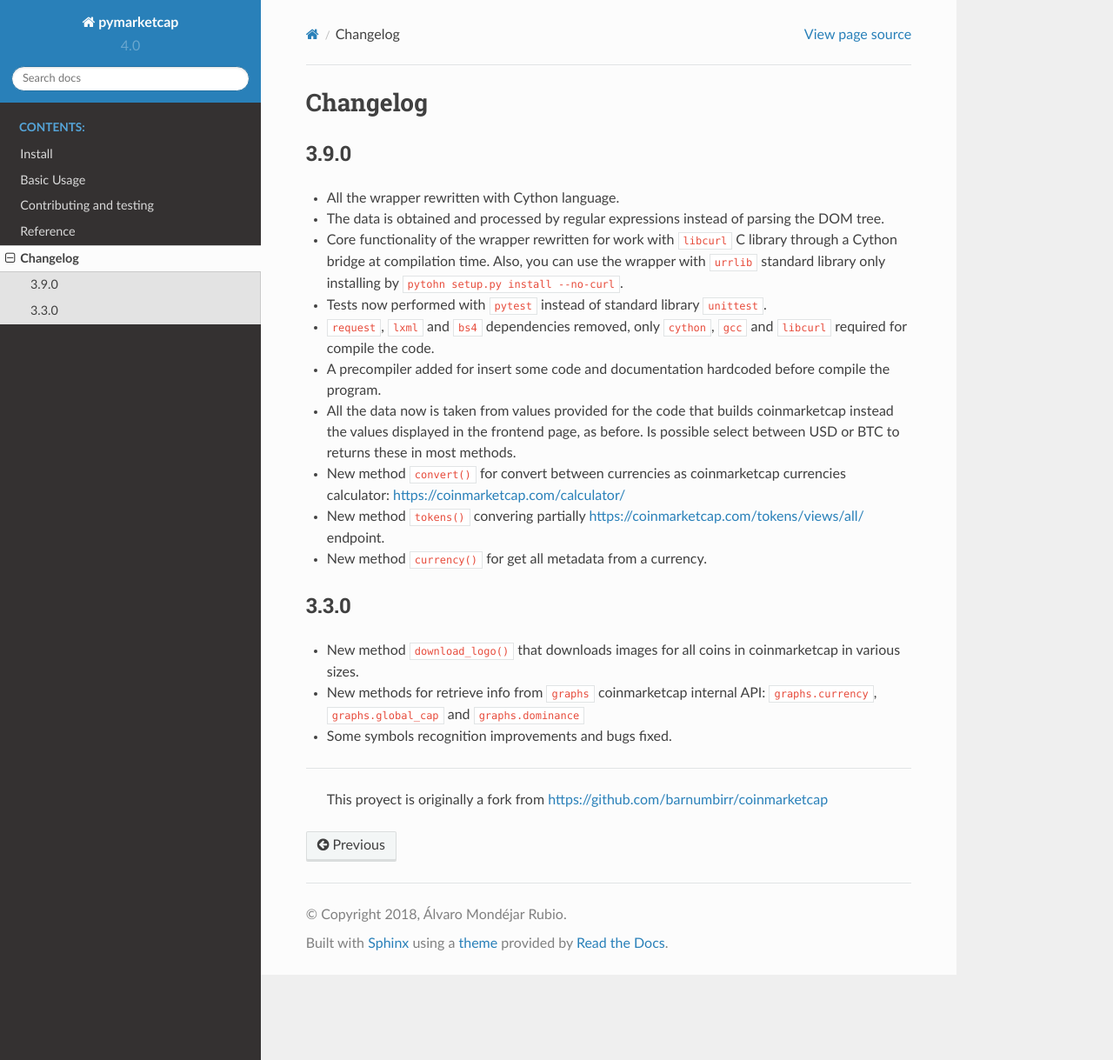
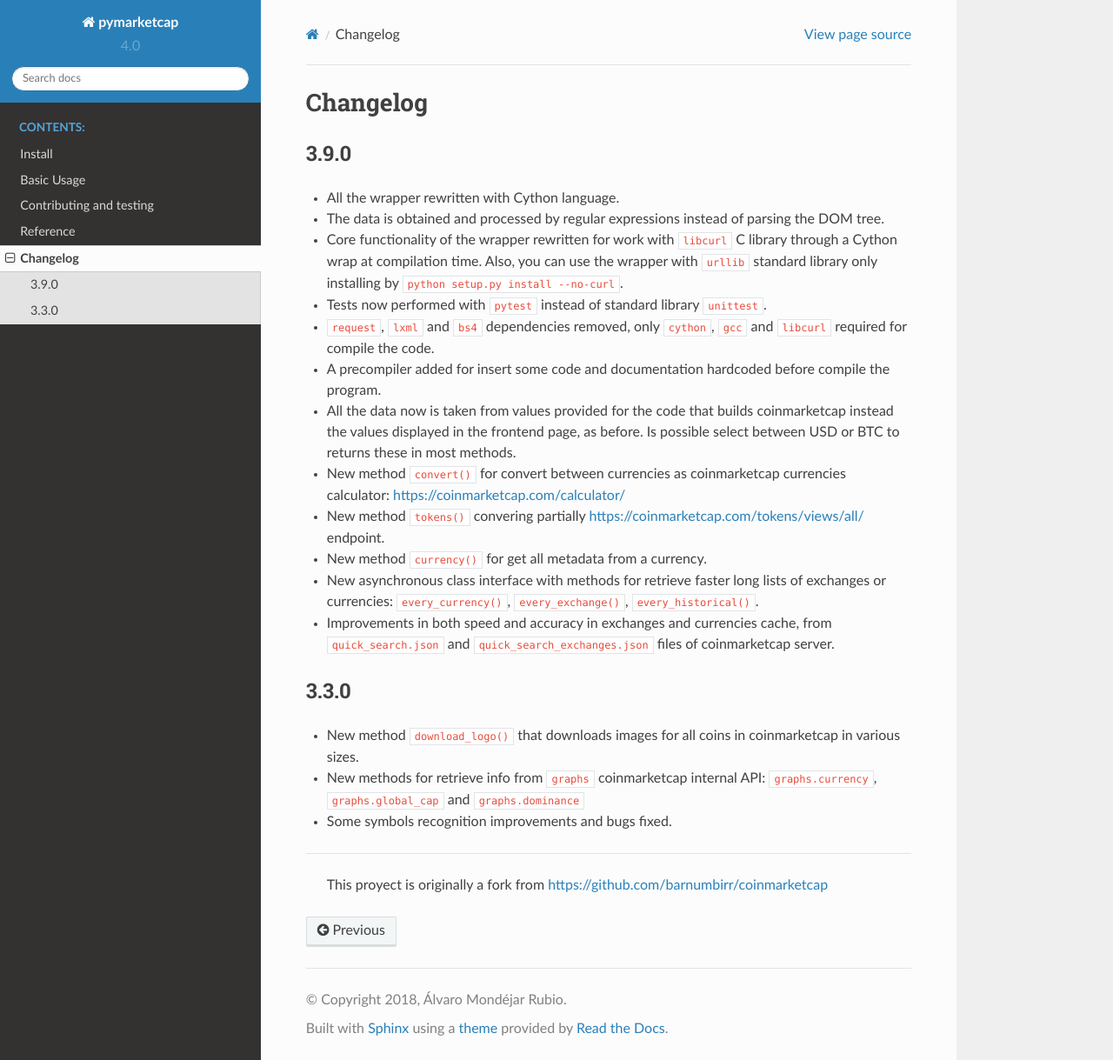
Before and after one commit to mondeja/pymarketcap, a Sphinx documentation site: the page built from docs/changelog.rst, in a window 1280 px wide and 1219 px high. Shown: the whole window at 87% size. Built offline with Sphinx 7.4.7 and the Read the Docs theme 2.0.0, drawn with Linux system fonts in a browser that asks for light colours.

```diff
--- a/CHANGELOG.rst
+++ b/CHANGELOG.rst
@@ -8,7 +8,9 @@
 -  The data is obtained and processed by regular expressions instead of
    parsing the DOM tree.
 -  Core functionality of the wrapper rewritten for work with ``libcurl``
-   C library through a Cython bridge at compilation time. Also, you can use the wrapper with ``urrlib`` standard library only installing by ``pytohn setup.py install --no-curl``.
+   C library through a Cython wrap at compilation time.
+   Also, you can use the wrapper with ``urllib`` standard library only
+   installing by ``python setup.py install --no-curl``.
 -  Tests now performed with ``pytest`` instead of standard library
    ``unittest``.
 -  ``request``, ``lxml`` and ``bs4`` dependencies removed, only
@@ -20,11 +22,16 @@
    page, as before. Is possible select between USD or BTC to returns
    these in most methods.
 -  New method ``convert()`` for convert between currencies as
-   coinmarketcap currencies calculator:
-   https://coinmarketcap.com/calculator/
+   coinmarketcap currencies calculator: https://coinmarketcap.com/calculator/
 -  New method ``tokens()`` convering partially
    https://coinmarketcap.com/tokens/views/all/ endpoint.
 -  New method ``currency()`` for get all metadata from a currency.
+-  New asynchronous class interface with methods for retrieve
+   faster long lists of exchanges or currencies: ``every_currency()``,
+   ``every_exchange()``, ``every_historical()``.
+-  Improvements in both speed and accuracy in exchanges and currencies
+   cache, from ``quick_search.json`` and ``quick_search_exchanges.json``
+   files of coinmarketcap server.
 
 3.3.0
 ~~~~~
--- a/docs/usage.rst
+++ b/docs/usage.rst
@@ -1,7 +1,7 @@
 Basic usage
 ===========
 
-Check out `complete live demos hosted at Binderhub <https://mybinder.org/v2/gh/mondeja/pymarketcap/master?filepath=docs%2Flive.ipynb>`__.
+Check out `complete live demos hosted at Binderhub <https://mybinder.org/v2/gh/mondeja/pymarketcap/master?filepath=docs%2Fsync_live.ipynb>`__.
 
 .. centered:: Synchronous Interface
 .. code-block:: python
```
